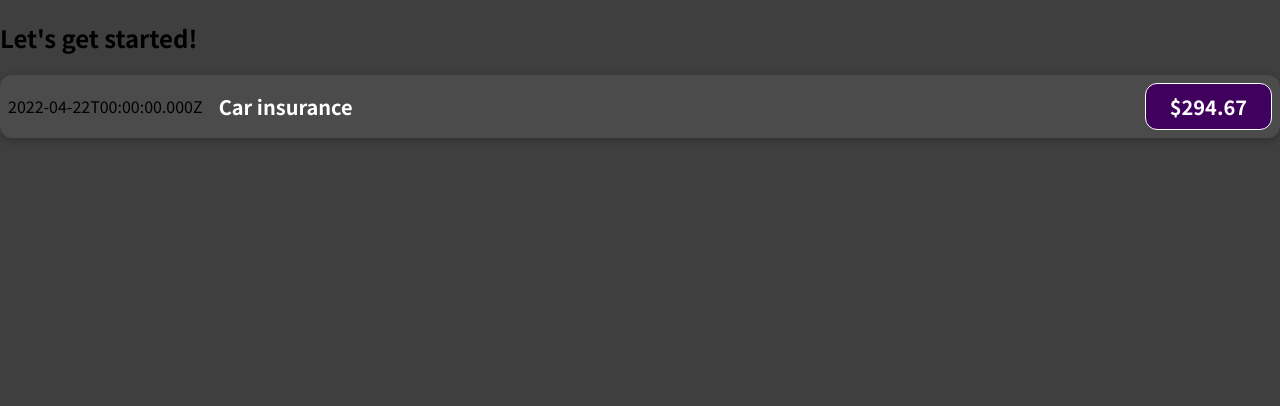
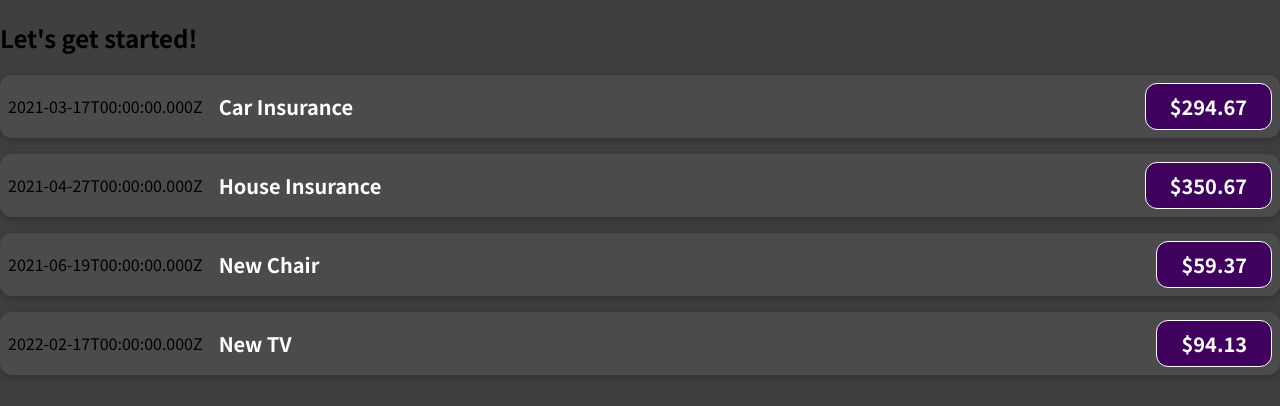
Before and after one commit to prateekS44/first-react-project, a JavaScript app: page / in a window 1280 px wide. Shown: the top 406 px of the page. Built offline with nearby package versions, Linux system fonts and the light colour scheme.

Commit message:
Reuse components

```diff
--- a/src/App.js
+++ b/src/App.js
@@ -1,10 +1,56 @@
 import ExpenseItem from "./components/ExpenseItem";
 
 function App() {
+  const expenses = [
+    {
+      id: "e1",
+      title: "Car Insurance",
+      amount: 294.67,
+      date: new Date(2021, 2, 17),
+    },
+    {
+      id: "e2",
+      title: "House Insurance",
+      amount: 350.67,
+      date: new Date(2021, 3, 27),
+    },
+    {
+      id: "e3",
+      title: "New Chair",
+      amount: 59.37,
+      date: new Date(2021, 5, 19),
+    },
+    {
+      id: "e4",
+      title: "New TV",
+      amount: 94.13,
+      date: new Date(2022, 1, 17),
+    },
+  ];
+
   return (
     <div>
       <h2>Let's get started!</h2>
-      <ExpenseItem></ExpenseItem>
+      <ExpenseItem
+        title={expenses[0].title}
+        amount={expenses[0].amount}
+        date={expenses[0].date}
+      ></ExpenseItem>
+      <ExpenseItem
+        title={expenses[1].title}
+        amount={expenses[1].amount}
+        date={expenses[1].date}
+      ></ExpenseItem>
+      <ExpenseItem
+        title={expenses[2].title}
+        amount={expenses[2].amount}
+        date={expenses[2].date}
+      ></ExpenseItem>
+      <ExpenseItem
+        title={expenses[3].title}
+        amount={expenses[3].amount}
+        date={expenses[3].date}
+      ></ExpenseItem>
     </div>
   );
 }
--- a/src/components/ExpenseItem.js
+++ b/src/components/ExpenseItem.js
@@ -1,16 +1,14 @@
 import './ExpenseItem.css';
 
-function ExpenseItem() {
-  const expenseDate = new Date(2022, 3, 22);
-  const expenseTitle = 'Car insurance';
-  const expenseAmount = 294.67;
+function ExpenseItem(props) {
+  const {title, amount, date} = props;
 
   return (
     <div className='expense-item'>
-      <div>{expenseDate.toISOString()}</div>
+      <div>{date.toISOString()}</div>
       <div className='expense-item__description'>
-        <h2>{expenseTitle}</h2>
-        <div className='expense-item__price'>${expenseAmount}</div>
+        <h2>{title}</h2>
+        <div className='expense-item__price'>${amount}</div>
       </div>
     </div>
   );
```
Also changed, not shown: 1 other file (tests, documents, lock files or other folders).
